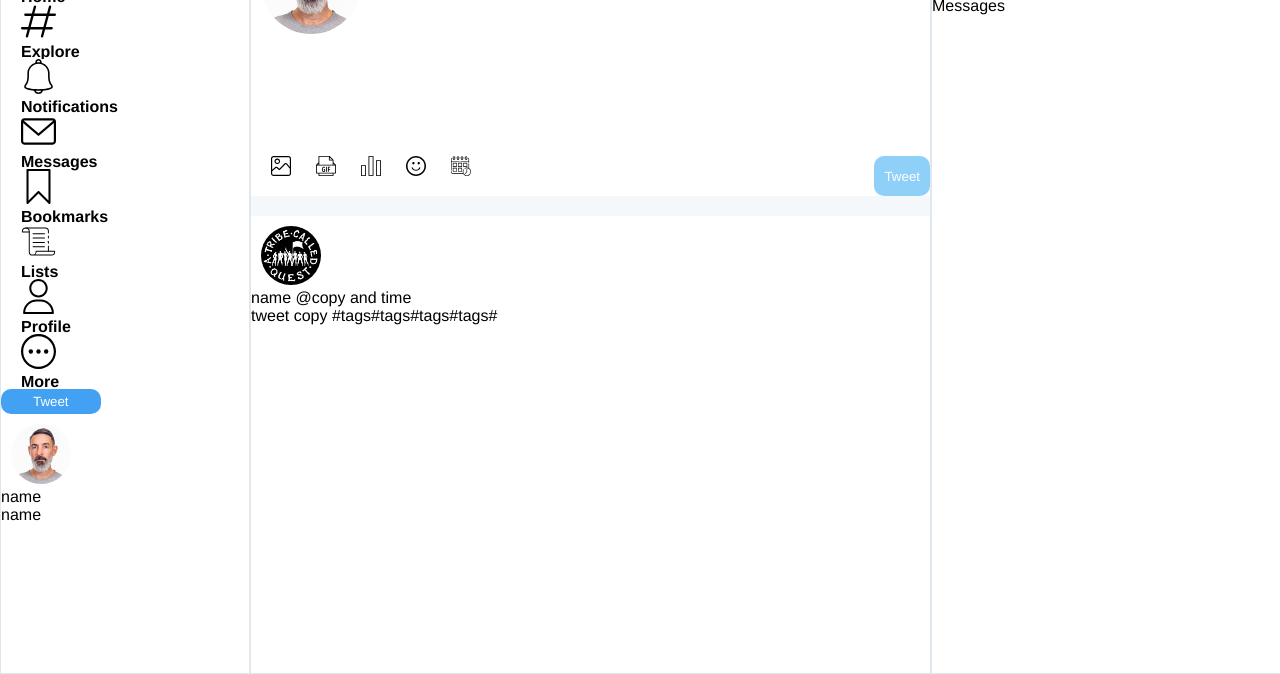
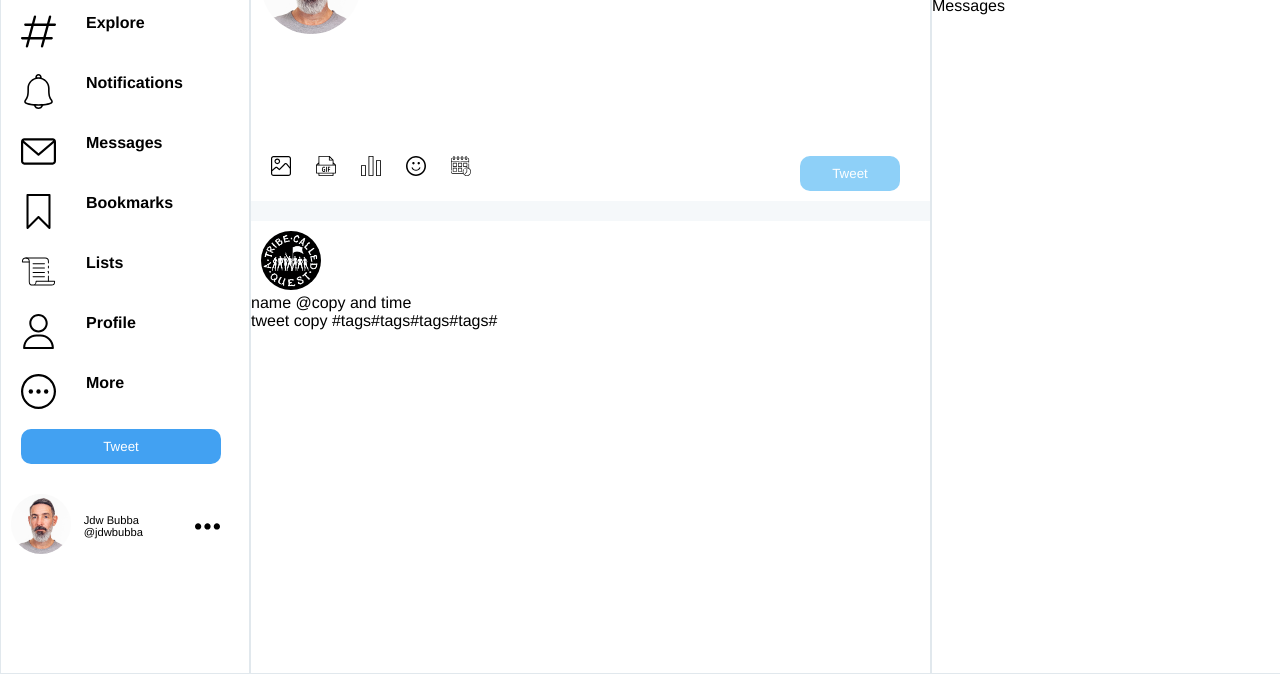
Before and after one commit to JDWilks/boolean-uk-html-twitter, a website: page index.html in a window 1280 px wide. Shown: the part 126-800 px from the top of the page. Drawn offline with Linux system fonts and the light colour scheme.

Commit message:
getting there - just saving... .... at this point - the left hand side is starting to look ok - been a long day but i'm getting there - i'm not able to position things inside the grid correctly so i'm using margins which i know is not correct - but hey !

```diff
--- a/index.html
+++ b/index.html
@@ -14,62 +14,80 @@
           <img src="/assets/icons/twitter.svg" alt="Twitter Logo" />
         </div>
         <ul class="nav-list">
+          <div class="sidebar">
             <li class="icons">
               <img src="/assets/icons/home.svg" alt="Home icon" />
+            </li>
             <p>Home</p>
-          </li>
+          </div>
 
+          <div class="sidebar">
             <li class="icons">
               <img src="/assets/icons/hashtag.svg" alt="Explore icon" />
+            </li>
             <p>Explore</p>
-          </li>
+          </div>
 
+          <div class="sidebar">
             <li class="icons">
               <img src="/assets/icons/alarm.svg" alt="Notifications icon" />
+            </li>
             <p>Notifications</p>
-          </li>
+          </div>
 
+          <div class="sidebar">
             <li class="icons">
               <img src="/assets/icons/envelope.svg" alt="Message icon" />
+            </li>
             <p>Messages</p>
-          </li>
+          </div>
 
+          <div class="sidebar">
             <li class="icons">
               <img src="/assets/icons/bookmark.svg" alt="Bookmarks icon" />
+            </li>
             <p>Bookmarks</p>
-          </li>
+          </div>
 
+          <div class="sidebar">
             <li class="icons">
               <img src="/assets/icons/list.svg" alt="Lists icon" />
+            </li>
             <p>Lists</p>
-          </li>
+          </div>
 
+          <div class="sidebar">
             <li class="icons">
               <img src="/assets/icons/profile.svg" alt="Profile icon" />
+            </li>
             <p>Profile</p>
-          </li>
+          </div>
 
+          <div class="sidebar">
             <li class="icons">
               <img src="/assets/icons/more.svg" alt="More icon" />
+            </li>
             <p>More</p>
-          </li>
+          </div>
         </ul>
+
         <div class="tweetbutton">
           <button>Tweet</button>
         </div>
         <div class="profilepicbttm">
-          <div>
+          <div class="small-profile-pic">
             <img
               class="profilepic"
               src="/assets/images/me-square2.jpg"
               alt="Bottom profile pic"
             />
-
-            <div>
-              <p>name</p>
           </div>
-            <div>
-              <p>name</p>
+            <div class="profile-name">
+              <p>Jdw Bubba</p>
+              <p>@jdwbubba</p>
+            </div>
+            <div class="menu-icon-bttm">
+              <img class="btm-menu-icon" src="/assets/icons/menu.svg" alt="dots svg">
             </div>
           </div>
         </div>
--- a/style.css
+++ b/style.css
@@ -22,18 +22,14 @@
 
 .nav-list {
   display: grid;
-  /* grid-template-rows: auto auto auto auto auto auto auto auto; */
   grid-template-rows: 8 (auto);
-}
-
-.nav-list li {
-  font-size: 1rem;
-  font-weight: bold;
+  grid-gap: 5px;
 }
 
 .logo {
   margin-top: 10px;
   margin-left: 10px;
+  margin-bottom: 5px;
   width: 60px;
 }
 
@@ -48,11 +44,49 @@ li {
   list-style: none;
 }
 
+.sidebar {
+  display: grid;
+  grid-template-columns: auto 1fr;
+  gap: 30px;
+  font-size: 1rem;
+  font-weight: bold;
+}
+
+.sidebar:hover {
+  color: rgba(66, 161, 242, 255);
+}
+
 .tweetbutton button {
   background-color: rgba(66, 161, 242, 255);
   padding: 5px 32px;
   border-radius: 10px;
   color: white;
+  margin-left: 20px;
+  width: 200px;
+  padding: 10px;
+  margin-bottom: 20px;
+}
+
+.profilepicbttm {
+  display: grid;
+  grid-template-columns: 1fr 1fr 1fr;
+  position: relative;
+}
+
+.btm-menu-icon {
+  width: 25px;
+  /* height: 35px; */
+}
+
+.profile-name {
+  margin-top: 30px;
+  text-align: left;
+  font-size: 0.7rem;
+}
+
+.menu-icon-bttm {
+  margin-top: 30px;
+  text-align: center;
 }
 
 /* //////////////////////////// */
@@ -138,6 +172,9 @@ hr {
   padding: 10px;
   border-radius: 10px;
   color: white;
+  margin-right: 30px;
+  margin-bottom: 10px;
+  width: 100px;
 }
 
 .icons2 {
```
Also changed, not shown: assets/icons/menu.svg (added). Lines whose indentation alone changed are shown as unchanged.
